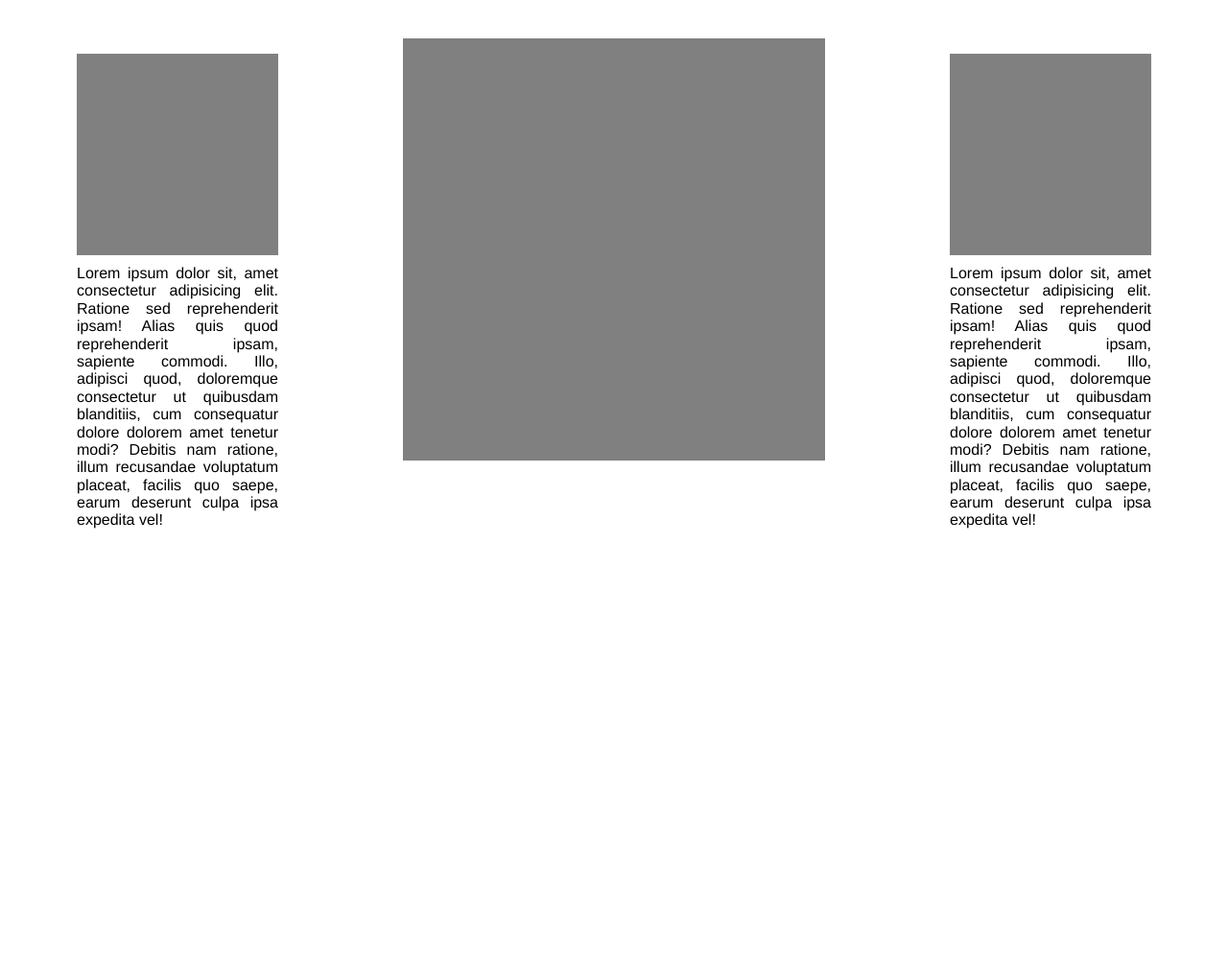
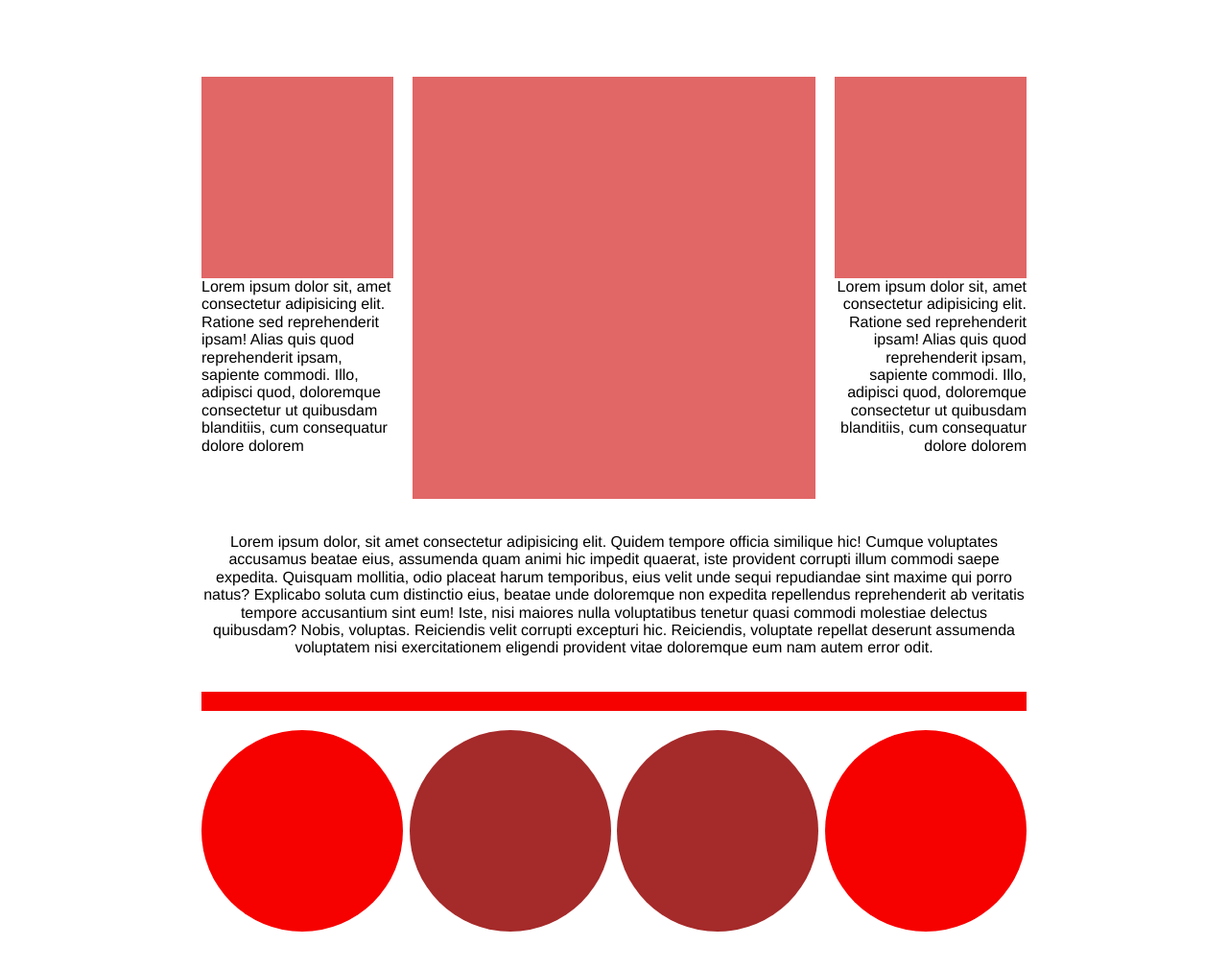
Before and after one commit to Singthestone/Carlos-martes, a plain HTML site: page index.html in a window 1280 px wide. Shown: the whole page at 96% size. Before the commit the page ends 800 px from the top, so only its background shows below. Drawn offline with Linux system fonts and the light colour scheme.

Commit message:
ejercicio finalizado

```diff
--- a/css/index.css
+++ b/css/index.css
@@ -1,28 +1,84 @@
-nav {
+/* Cajas */
+
+body {
     display: flex;
-    justify-content: space-between;
+    justify-content: center;
+}
+
+.principalbox {
+    width: 900px;
+    margin: 40px;
+}
+
+header {
+    display: flex;
+    justify-content: center;
     align-items: flex-start;
 }
 
-.sq1,
-.sq2,
-.sq3 {
-    background: grey;
+body {
+    /*     padding: 20px 20px 0 20px;
+ */
 }
 
-.sq1,
-.sq3 {
-    width: 210px;
-    height: 210px;
+.header_center {
+    width: 440px;
+    height: 440px;
+    background: #E16666;
 }
 
-.sq2 {
-    width: 440px;
-    height: 440px;
+.header_lateral {
+    width: 210px;
+    margin: 0px 20px;
 }
 
-figcaption {
-    margin-top: 10px;
+.header_lateralSq {
+    width: 100%;
+    height: 210px;
+    background: #E16666;
+}
+
+.textLeft {
+    text-align: left;
+}
+
+.textRight {
+    text-align: right;
+}
+
+.textCenter {
+    text-align: center;
+    padding-bottom: 20px;
+}
+
+.circles {
+    display: flex;
+    justify-content: center;
+    align-items: flex-start;
+}
+
+.line {
+    height: 20px;
+    background: #F60000;
+    margin-bottom: 20px;
+}
+
+main {
+    padding: 20px 20px 0 20px;
+}
+
+.circle {
+    height: 210px;
     width: 210px;
-    text-align: justify;
+    border-radius: 50%;
+    background: #F60000;
 }
+
+.circles {
+    display: flex;
+    justify-content: space-between;
+}
+
+.circle2 {
+    background: brown;
+}
--- a/index.html
+++ b/index.html
@@ -29,37 +29,57 @@
 </head>
 
 <body>
-    <!-- *** ESTRUCTURA SEMÁNTICA *** -->
-    <!-- Header (encabezado de la página, zona superior) -->
+
+    <section class="principalbox">
+
         <header>
-        <!-- nav (el navegador de toda la web) -->
-        <nav>
-            <figure>
-                <div class="sq1"></div>
-                <figcaption>Lorem ipsum dolor sit, amet consectetur adipisicing elit. Ratione sed reprehenderit ipsam! Alias quis quod reprehenderit ipsam, sapiente commodi. Illo, adipisci quod, doloremque consectetur ut quibusdam blanditiis, cum consequatur dolore
-                    dolorem amet tenetur modi? Debitis nam ratione, illum recusandae voluptatum placeat, facilis quo saepe, earum deserunt culpa ipsa expedita vel!</figcaption>
+
+            <figure class="header_lateral">
+                <div class="header_lateralSq"></div>
+                <figcaption class="textLeft">Lorem ipsum dolor sit, amet consectetur adipisicing elit. Ratione sed reprehenderit ipsam! Alias quis quod reprehenderit ipsam, sapiente commodi. Illo, adipisci quod, doloremque consectetur ut quibusdam blanditiis, cum consequatur dolore
+                    dolorem
+                </figcaption>
             </figure>
 
-            <div class="sq2"></div>
+            <div class="header_center"></div>
 
-            <figure>
-                <div class="sq3"></div>
-                <figcaption>Lorem ipsum dolor sit, amet consectetur adipisicing elit. Ratione sed reprehenderit ipsam! Alias quis quod reprehenderit ipsam, sapiente commodi. Illo, adipisci quod, doloremque consectetur ut quibusdam blanditiis, cum consequatur dolore
-                    dolorem amet tenetur modi? Debitis nam ratione, illum recusandae voluptatum placeat, facilis quo saepe, earum deserunt culpa ipsa expedita vel!</figcaption>
+            <figure class="header_lateral">
+                <div class="header_lateralSq"></div>
+                <figcaption class="textRight">Lorem ipsum dolor sit, amet consectetur adipisicing elit. Ratione sed reprehenderit ipsam! Alias quis quod reprehenderit ipsam, sapiente commodi. Illo, adipisci quod, doloremque consectetur ut quibusdam blanditiis, cum consequatur dolore
+                    dolorem
+                </figcaption>
             </figure>
 
-        </nav>
         </header>
-    <!-- Main (centro de la página, zona central) -->
+
+
         <main>
-        <!-- section y article (posibilidades dentro de main) -->
+            <!-- PÁRRAFO -->
+            <p class="textCenter">Lorem ipsum dolor, sit amet consectetur adipisicing elit. Quidem tempore officia similique hic! Cumque voluptates accusamus beatae eius, assumenda quam animi hic impedit quaerat, iste provident corrupti illum commodi saepe expedita. Quisquam
+                mollitia, odio placeat harum temporibus, eius velit unde sequi repudiandae sint maxime qui porro natus? Explicabo soluta cum distinctio eius, beatae unde doloremque non expedita repellendus reprehenderit ab veritatis tempore accusantium
+                sint eum! Iste, nisi maiores nulla voluptatibus tenetur quasi commodi molestiae delectus quibusdam? Nobis, voluptas. Reiciendis velit corrupti excepturi hic. Reiciendis, voluptate repellat deserunt assumenda voluptatem nisi exercitationem
+                eligendi provident vitae doloremque eum nam autem error odit.</p>
+
+
+            <div class="line"></div>
+
+            <section class="circles">
+                <div class="circle circle1"></div>
+                <div class="circle circle2"></div>
+                <div class="circle circle2"></div>
+                <div class="circle circle4"></div>
+            </section>
+
         </main>
-    <!-- Footer (final de la página, zona inferior) -->
+
         <footer>
         </footer>
 
         <!-- *** Google Analytics *** -->
         <script src="https://www.google-analytics.com/analytics.js" async></script>
+
+    </section>
+
 </body>
 
 </html>
```
Lines whose indentation alone changed are shown as unchanged.
